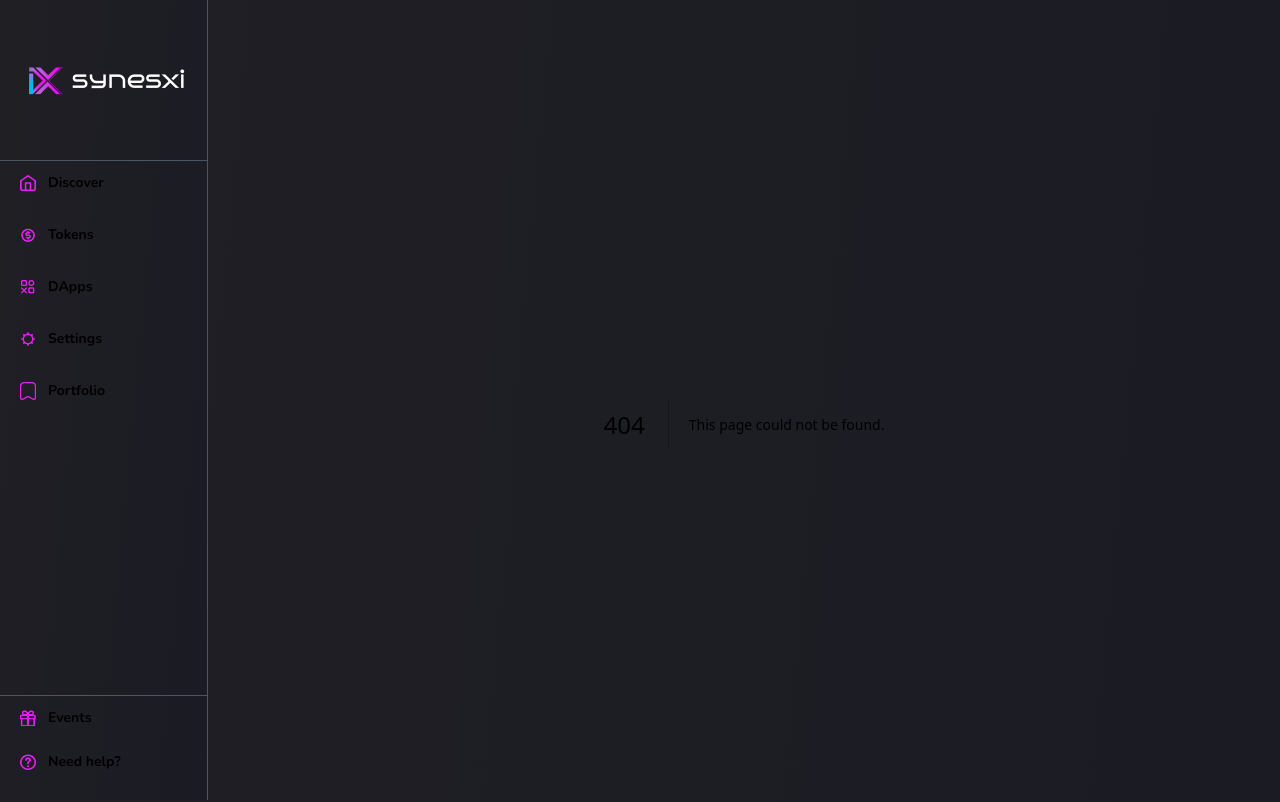
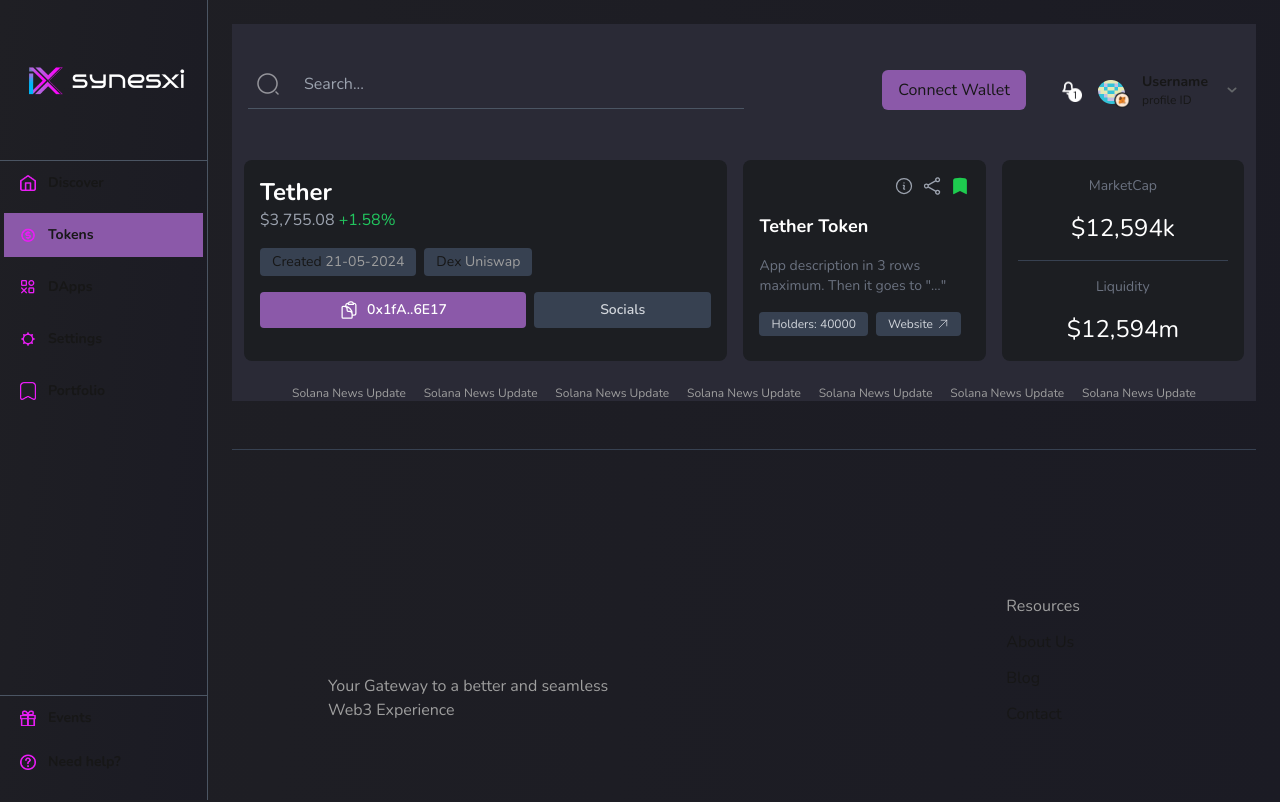
Before and after one commit to softpromin/synesxi-client, a Next.js app: page /tokens/solana in a window 1280 px wide. Before the commit this address had no page. Shown: the top 802 px of the page. Built offline with nearby package versions, Linux system fonts and the light colour scheme.

Commit message:
Add the token detail page with token overview

```diff
--- /dev/null
+++ b/app/tokens/[id]/page.tsx
@@ -0,0 +1,31 @@
+import TopBar from "@/components/TopBar";
+import Overview from "@/components/tokens-dapps/item/Overview";
+
+interface TokenPageProps {
+    params: { id: string };
+}
+
+const TokenPage = async ({ params }: TokenPageProps) => {
+    const { id } = await params;
+
+    return (
+        <div className="flex flex-col space-y-6 bg-card-body">
+            <TopBar />
+            <div className="px-3 flex flex-col space-y-6">
+                <Overview />
+
+                <div className="flex justify-between text-xs text-custom-gray px-12">
+                    <div>Solana News Update</div>
+                    <div>Solana News Update</div>
+                    <div>Solana News Update</div>
+                    <div>Solana News Update</div>
+                    <div>Solana News Update</div>
+                    <div>Solana News Update</div>
+                    <div>Solana News Update</div>
+                </div>
+            </div>
+        </div>
+    );
+};
+
+export default TokenPage;
--- a/app/tokens/page.tsx
+++ b/app/tokens/page.tsx
@@ -27,11 +27,13 @@
       </div>
 
       <div className="flex space-x-3">
-        <div className="w-full">
+        <div className="flex-grow">
           <Table />
         </div>
 
-        <Analytics />
+        <div className="w-44">
+          <Analytics />
+        </div>
       </div>
     </div>
   );
--- a/components/sidebar/MenuItem.tsx
+++ b/components/sidebar/MenuItem.tsx
@@ -12,11 +12,11 @@
 const MenuItem: React.FC<MenuItemProps> = ({ target, caption }) => {
   const pathname = usePathname();
 
-  const active = pathname === `/${target}`;
+  const active = pathname.includes(target);
 
   return (
     <div className='mx-1'>
-      <Link href={target} className={`h-11 flex items-center ${active ? 'bg-custom-pink' : ''}`}>
+      <Link href={`/${target}`} className={`h-11 flex items-center ${active ? 'bg-custom-pink' : ''}`}>
         <div className='ml-4 mr-3'>
           <Image
             src={`/sidebar/${target}.png`}
--- a/components/tokens-dapps/Analytics.tsx
+++ b/components/tokens-dapps/Analytics.tsx
@@ -6,7 +6,7 @@
             <div className="w-fit bg-custom-gradient bg-clip-text text-transparent text-2xl font-semibold">Analytics</div>
 
             <div className="text-custom-gray mt-10">Greed Index</div>
-            <div className="bg-card-item rounded flex items-center justify-between px-1 py-2 mt-5">
+            <div className="bg-card-item rounded flex items-center justify-around px-1 py-2 mt-5">
                 <Image
                     src='/donut-chart.png'
                     alt='donut-chart'
--- a/components/tokens-dapps/Table.tsx
+++ b/components/tokens-dapps/Table.tsx
@@ -19,8 +19,8 @@
     const tabs = ['Newly Listed', 'Hot Tokens', 'Top Gainers', 'Top Losers', 'Fear Index'];
 
     return (
-        <div className="bg-card-body rounded-md px-6 space-y-9 pt-10 pb-20">
-            <div className="flex space-x-4 mb-4">
+        <div className="bg-card-body rounded-md px-6 pt-12 pb-20">
+            <div className="flex space-x-4 mt-1">
                 {tabs.map((tab) => (
                     <button
                         key={tab}
@@ -32,7 +32,7 @@
                 ))}
             </div>
 
-            <div className="overflow-x-auto">
+            <div className="overflow-x-auto mt-12">
                 <table className="min-w-full text-sm text-left">
                     <thead className="text-xs text-custom-gray border-t border-b border-gray-600">
                         <tr>
@@ -69,7 +69,6 @@
                             <th className="px-4 py-4">Actions</th>
                         </tr>
                     </thead>
-                    <div className='h-6' />
                     <tbody>
                         {data.map((token) => (
                             <tr key={token.rank} className="border-b border-gray-700 text-white">
@@ -104,7 +103,7 @@
                 </table>
             </div>
 
-            <div className="flex items-center text-gray-400 text-xs mt-4">
+            <div className="flex items-center text-gray-400 text-xs mt-12">
                 <div className='w-60'>Showing 1 to 10 of 4769 results</div>
                 <div className="w-full flex items-center justify-center space-x-2">
                     <button className="px-2 py-1 bg-gray-800 rounded text-gray-500">‹</button>
--- /dev/null
+++ b/components/tokens-dapps/item/Overview.tsx
@@ -0,0 +1,55 @@
+'use client';
+
+import { ClipboardDocumentIcon, InformationCircleIcon, ShareIcon, ArrowUpRightIcon } from '@heroicons/react/24/outline';
+import { BookmarkIcon } from '@heroicons/react/24/solid';
+
+export default function Overview() {
+    return (
+        <div className="flex space-x-4">
+            <div className="bg-card-item rounded-lg p-4 w-1/2 space-y-4">
+                <div>
+                    <h2 className="text-2xl font-bold text-white">Tether</h2>
+                    <p className="text-gray-400">$3,755.08 <span className="text-green-500">+1.58%</span></p>
+                </div>
+                <div className="flex space-x-2">
+                    <div className="bg-gray-700 px-3 py-1 rounded text-sm">Created <span className="text-custom-gray">21-05-2024</span></div>
+                    <div className="bg-gray-700 px-3 py-1 rounded text-sm">Dex <span className="text-custom-gray">Uniswap</span></div>
+                </div>
+                <div className="flex space-x-2">
+                    <button className="bg-custom-pink w-3/5 px-4 py-2 rounded text-white text-sm font-semibold flex items-center justify-center space-x-2">
+                        <ClipboardDocumentIcon className='w-5 h-5' />
+                        <span>0x1fA..6E17</span>
+                    </button>
+                    <button className="bg-gray-700 w-2/5 px-4 py-2 rounded text-gray-300 text-sm font-semibold">Socials</button>
+                </div>
+            </div>
+
+            <div className="bg-card-item rounded-lg p-4 w-1/4 space-y-4 relative">
+                <div className="flex space-x-2 justify-end text-gray-400">
+                    <InformationCircleIcon className="h-5 w-5" />
+                    <ShareIcon className="h-5 w-5" />
+                    <BookmarkIcon className="h-5 w-5 text-custom-green" />
+                </div>
+                <h3 className="text-lg font-bold text-white">Tether Token</h3>
+                <p className="text-gray-500 text-sm">
+                    App description in 3 rows maximum. Then it goes to "…"
+                </p>
+                <div className="flex space-x-2">
+                    <span className="bg-gray-700 px-3 py-1 rounded text-gray-300 text-xs">Holders: 40000</span>
+                    <button className="bg-gray-700 px-3 py-1 rounded text-gray-300 text-xs flex items-center space-x-1">
+                        <span>Website</span>
+                        <ArrowUpRightIcon className='w-3 h-3' />
+                    </button>
+                </div>
+            </div>
+
+            <div className="bg-card-item rounded-lg p-4 w-1/4 space-y-4 text-center">
+                <div className="text-gray-500 text-sm">MarketCap</div>
+                <div className="text-white text-2xl">$12,594k</div>
+                <hr className="border-gray-700" />
+                <div className="text-gray-500 text-sm">Liquidity</div>
+                <div className="text-white text-2xl">$12,594m</div>
+            </div>
+        </div>
+    );
+}
--- a/package.json
+++ b/package.json
@@ -9,6 +9,7 @@
     "lint": "next lint"
   },
   "dependencies": {
+    "@heroicons/react": "^2.1.5",
     "next": "15.0.1",
     "react": "19.0.0-rc-69d4b800-20241021",
     "react-dom": "19.0.0-rc-69d4b800-20241021",
```
Also changed, not shown: 1 other file (tests, documents, lock files or other folders).
